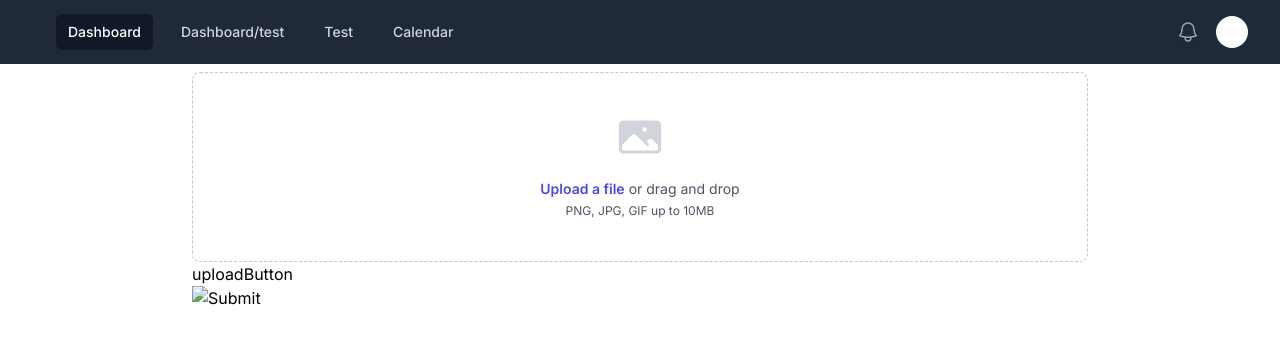
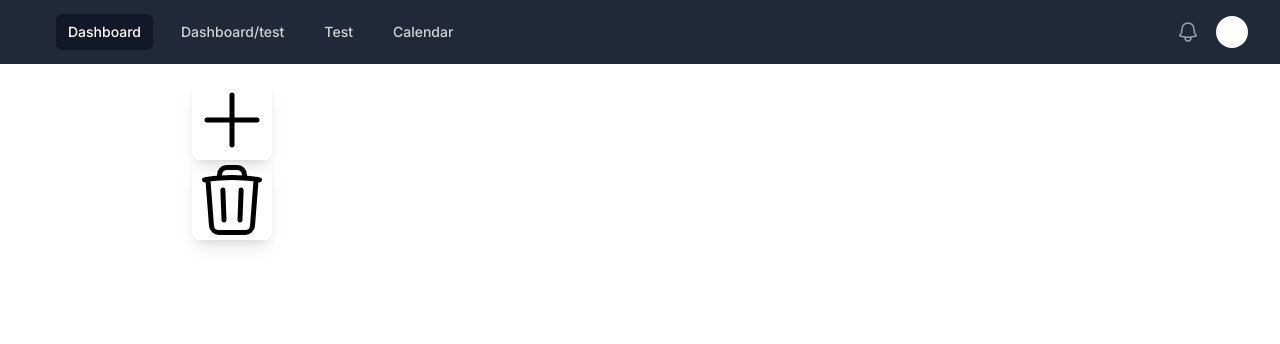
Before and after one commit to sinyongbin/No_Turning_Back, a Next.js app: page /upload in a window 1280 px wide. Shown: the top 344 px of the page. Built offline with nearby package versions, Linux system fonts and the light colour scheme.

Commit message:
uplaod/preview image completed
saving with base64 to mongodb

```diff
--- a/src/app/upload/page.tsx
+++ b/src/app/upload/page.tsx
@@ -1,152 +1,135 @@
+/* eslint-disable @next/next/no-img-element */
 'use client'
 
-import { PhotoIcon, UserCircleIcon } from '@heroicons/react/24/solid'
-import Image from 'next/image';
-import { FormEvent, useState ,useRef} from 'react';
-
-export default function Upload() {
-    const [search, setSearch] = useState(null)
-    const [onDragging, setOnDragging]= useState(false)
-    const [result, setResult] = useState<any>([])
-    const [previewImg, setPreviewImg] = useState<FileList>()
-
-    let ref = useRef(null)
-    let file= new FormData();
+import { PlusIcon , TrashIcon} from '@heroicons/react/24/outline';
 
 
-    function uploadHandler(e : FormEvent<HTMLInputElement>){
-        imageHandler( e.currentTarget.files);
+import { useState ,useEffect ,ChangeEvent} from 'react';
+
+export default function Home() {
+    const [previewImg, setPreviewImg] = useState<any>([])
+    useEffect(()=>{
+
+    },[previewImg])
+    async function onChange(e : ChangeEvent<HTMLInputElement>)
+    {
+        let files = e.currentTarget.files
+        let temp :any = []
+        if((files?.length + previewImg.length) >8 )
+        {
+            alert("최대 8장까지")
         }
-    async function imageHandler(files : FileList|null)
+        else if(files !=null){
+            for(let i =0; i < files.length;i++)
             {
-        if(files !=null)
-            for(let i = 0; i < files.length; i ++){
-                file.append("image",files[i],files[i].name)
+                let base = await toBase64(files[i])
+                if(!temp.includes(base))
+                    temp.push(base)
+                else
+                    console.log("duplicated image")
+            }
+            setPreviewImg([...previewImg,...temp])
         }
     }
-    function fileToByte(file : File)
+
+    const toBase64 = (file: File) => {
+        return new Promise((resolve, reject) => {
+          const fileReader = new FileReader();
+
+          fileReader.readAsDataURL(file);
+
+          fileReader.onload = () => {
+            resolve(fileReader.result);
+          };
+
+          fileReader.onerror = (error) => {
+            reject(error);
+          };
+        });
+      };
+    function UploadSubmit(){
+
+        return(
+        <div className='flex'>
+                <div className='mt-4'>
+                    <div className='w-20 h-20 hover:bg-slate-200 shadow-lg rounded-lg'>
+                        <input
+                            type='file'
+                            accept='image/*'
+                            multiple = {true}
+                            className="opacity-0 w-20 h-20 absolute"
+                            onChange={(e)=>{onChange(e)}}/>
+                        <div className='flex w-full text-center justify-center'>
+                            <span><PlusIcon className='w-20 h-20'/></span>
+                        </div>
+                    </div>
+                    <div className='w-20 h-20 hover:bg-slate-200 shadow-lg rounded-lg'>
+                            <button className='w-20 h-20' onClick={()=>{
+                                    if(previewImg.length==0)
                                     {
-        const reader = new FileReader();
-        return new Promise((resolve,rejects)=>{
-            reader.onload = () => resolve(reader)
-            reader.onerror=  (err) => rejects(err)
-            reader.readAsDataURL(file)
-        })
+                                        alert("삭제할 이미지가 없습니다")
+                                    }else
+                                    {
+                                        let tempData : any = []
+                                        let inputs : any = document.getElementsByClassName("img-input")
+                                        for(let i =0; i < inputs.length;i++)
+                                        {
+                                            if(!inputs[i].className.split(' ').includes("grayscale"))
+                                            {
+                                                let temp  = inputs[i].src;
+                                                tempData.push(temp)
                                             }
-    function previewImage()
+                                        }
+                                        setPreviewImg(tempData)
+                                    }
+                                }} >
+                                <TrashIcon className='w-20 h-20'/>
+                            </button>
+                    </div>
+                </div>
+            <div className='grid h-52 ml-2 gap-4 mt-4 grid-cols-4'>
+                <Preview/>
+            </div>
+
+
+        </div>)
+    }
+    function Preview(){
+        return(
+            <>
                 {
+                    previewImg.map((e:any,i:number)=>{
                         return(
-            <div className='grid grid-rows-2'>
-                <div className="preview">
+                            <div key={i} className='mt-5'>
+                            <img
+                            src={e}
+                            alt={''}
+                            onClick={(e)=>{
+                               let list = e.currentTarget.className.split(' ')
+                               if(!list.includes('grayscale'))
+                               {
+                                e.currentTarget.className ='img-input object-cover grayscale blur h-48 w-48 outline-2 outline-double outline-red-400'
+
+                               }
+                               else{
+                                e.currentTarget.className ='img-input object-cover h-48 w-48 outline-2 outline-double outline-black-400'
+                               }
+
+
+                            }}
+                                className='img-input object-cover h-48 w-48 outline-2 outline-double outline-black-400'/>
 
                         </div>
-                <div className="grid grid-cols-3 buttoncontainer">
-                        <div><button>prev</button></div>
-                        <div><button>delete</button></div>
-                        <div><button>foward</button></div>
-                </div>
+                    )}
+
+                    )
+                }
+            </>
+        )
+    }
+  return (
+      <div className='mx-48 flex'>
+            <UploadSubmit/>
       </div>
   )
 }
-    async function handleSumbit()
-    {
-       let arrayOfImage =await ImageToURL();
-       let body = {
-            imageFile : arrayOfImage
-       }
-       let data= await fetch("/api/fileUpload",{
-
-            method: "POST",
-            body : JSON.stringify(arrayOfImage)
-        }).then(e=>{
-            return e.json()
-        }).catch((e)=> {throw e})
-
-    }
-    async function ImageToURL()
-    {
-        let urlData:any = []
-        let msg = "이미지는 최대 8장 까지 가능합니다"
-        if(urlData.length < 9){
-            let image = file.getAll("image")
-            for(let i =0; i < image.length;i++)
-            {
-                let tempImage = image[i] as File
-                let temp = await fileToByte(tempImage)
-                if( temp !=undefined )
-                {
-                    if(urlData.length == 8){
-                        alertMessage("이미지는 최대 8장까지 가능합니다")
-                        break;
-                    }
-                    urlData.push(
-                        {
-                            fileNmae : tempImage.name,
-                            baseUrl:temp.result
-                        });
-                }
-            }
-        }
-        return urlData;
-    }
-    function alertMessage(msg : string)
-    {
-        alert(msg)
-    }
-    function UpImage()
-    {
-        return(
-        <div
-        className={
-            onDragging ? `col-span-full bg-gray-600 opacity-50`:`col-span-full`}
-            onDragOver={(e)=>{
-                e.preventDefault()
-                setOnDragging(true)}}
-            onDragLeave={()=>setOnDragging(false)}
-            onDrop={(ev)=>{
-                ev.preventDefault()
-                let data = ev.dataTransfer
-                imageHandler(data.files)
-                setOnDragging(false)
-            }}>
-            <div className="mt-2 flex justify-center rounded-lg border border-dashed border-gray-900/25 px-6 py-10">
-                <div className="text-center">
-                    <PhotoIcon className={
-                        onDragging ? `opacity-0 mx-auto h-12 w-12 text-gray-300`:`mx-auto h-12 w-12 text-gray-300`} aria-hidden="true" />
-                    <div className="mt-4 flex text-sm leading-6 text-gray-600">
-                        <label
-                            htmlFor="file-upload"
-                            className={
-                                onDragging ? ``:
-                                `relative cursor-pointer rounded-md bg-white font-semibold text-indigo-600 focus-within:outline-none focus-within:ring-2 focus-within:ring-indigo-600 focus-within:ring-offset-2 hover:text-indigo-500`}>
-                            <span>Upload a file</span>
-                            <input
-                            id="file-upload"
-                            name="file-upload"
-                            type="file"
-                            accept='image/*'
-                            multiple = {true}
-                            className="sr-only"
-                            onInput={uploadHandler}
-                            />
-                        </label>
-                        <p className="pl-1">or drag and drop</p>
-                    </div>
-                    <p className="text-xs leading-5 text-gray-600">PNG, JPG, GIF up to 10MB</p>
-                </div>
-            </div>
-        </div>)
-    }
-    return (
-        <div className='mx-48'>
-            <UpImage/>
-            <button onClick={handleSumbit}>
-                    uploadButton
-            </button>
-            <div >
-                <input    ref={ref} type='image'/>
-
-            </div>
-        </div>
-    )
-}
```
Lines whose indentation alone changed are shown as unchanged.
